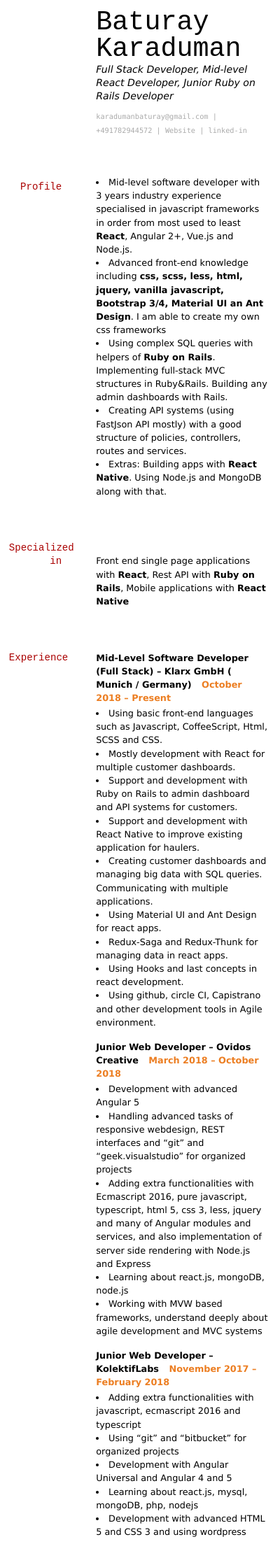
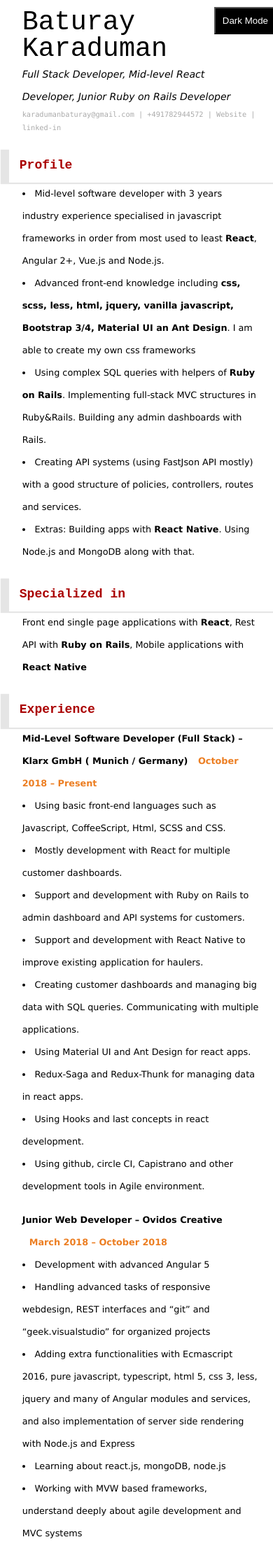
Before and after one commit to karadumanb/cv, a Jekyll site: the page built from index.md, in a window 390 px wide. Shown: the top 2217 px of the page at 70% size. Built offline with Jekyll 4.4.1, drawn with Linux system fonts in a browser that asks for light colours.

Commit message:
dark mode added

```diff
--- a/_layouts/cv.html
+++ b/_layouts/cv.html
@@ -8,11 +8,27 @@
   <link href="media/{{ site.style }}-print.css" type="text/css" rel="stylesheet" media="print">
   <link href="media/custom.css" type="text/css" rel="stylesheet">
 </head>
-<body>
+<body class="light-theme">
   <div id="main">
+    <button onclick="toggleTheme()" id="toggle-btn">Dark Mode</button>
     <div id="content">
     {{ content }}
     </div>
   </div>
+
+  <script>
+    function toggleTheme() {
+      var bodyClassList = document.body.classList;
+      if(bodyClassList.contains('light-theme')) {
+        document.getElementById("toggle-btn").innerHTML = "Light Mode";
+        bodyClassList.remove('light-theme');
+        bodyClassList.add('dark-theme')
+      } else {
+        document.getElementById("toggle-btn").innerHTML = "Dark Mode";
+        bodyClassList.remove('dark-theme');
+        bodyClassList.add('light-theme')
+      }
+    }
+  </script>
 </body>
 </html>
--- a/media/custom.css
+++ b/media/custom.css
@@ -26,3 +26,58 @@
 #webaddress {
   max-width: 60%;
 }
+
+h2 {
+  font-weight: bold;
+  font-size: 18px;
+}
+
+#toggle-btn {
+  position: absolute;
+  right: -5px;
+  top: 10px;
+  z-index: 2;
+  padding:10px;
+  background-color: black;
+  color: white;
+}
+
+@media (max-width: 767px) {
+  #webaddress, h1, h2, h3, h4, p, ul {
+    max-width: unset;
+    text-align: left;
+    left: 5%;
+    width: 90%;
+    margin: 0;
+    top: 0;
+  }
+  h2 {
+    margin-top: 20px;
+    background-color: white;
+    position: sticky;
+    top: 0;
+    z-index: 2;
+    width: 100%;
+    padding: 15px;box-shadow: -12px 2px 1px 0 rgba(0, 0,0 , .1);
+  }
+  p code {
+    left: unset;
+    top: 13px;
+    right: 10px;
+  }
+  p, li {line-height: 2rem;}
+  body.dark-theme h2 {
+    background-color: black;
+  }
+
+}
+
+body.dark-theme #toggle-btn {
+  background-color: white;
+  color: black;
+}
+
+body.dark-theme {
+  background-color: black;
+  color: white;;
+}
```
